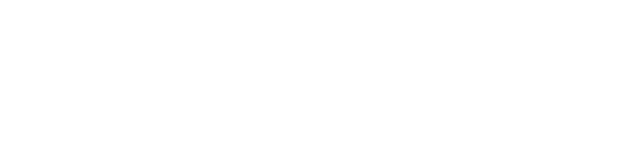
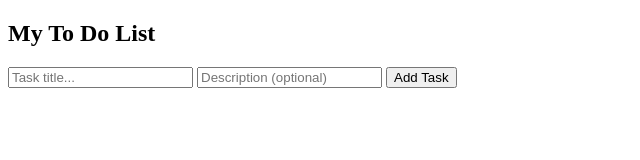
Before and after one commit to 1Menna/Task1_Internship, a plain HTML site: page index.html in a window 1280 px wide. Shown: the whole page, without its empty margins (0-640 px from the left). Drawn offline with Linux system fonts and the light colour scheme; some packages are replaced by stand-ins of ours; a script that the page names is missing.

Commit message:
add the index.html

```diff
--- a/index.html
+++ b/index.html
@@ -1,15 +1,21 @@
 <!DOCTYPE html>
 <html lang="en">
 <head>
-    <meta charset="UTF-8">
-    <meta http-equiv="X-UA-Compatible" content="IE=edge">
-    <meta name="viewport" content="width=device-width, initial-scale=1.0">
-    <link rel="stylesheet" href="style.css">
-    <title>To Do List</title>
+  <meta charset="UTF-8">
+  <title>To Do List</title>
+  <link rel="stylesheet" href="style.css">
+  <script src="https://cdn.jsdelivr.net/npm/sweetalert2@11"></script>
 </head>
 <body>
-    <!-- HTML Code -->
-
-    <script src="script.js"></script>
+  <div class="header">
+    <h2>My To Do List</h2>
+    <div class="input-container">
+      <input type="text" id="taskTitle" placeholder="Task title..." aria-label="Task title">
+      <input type="text" id="taskDescription" placeholder="Description (optional)" aria-label="Task description">
+      <button onclick="addTask()">Add Task</button>
+    </div>
+  </div>
+  <ul class="task-list" id="taskList"></ul>
+  <script src="script.js"></script>
 </body>
 </html>
```
